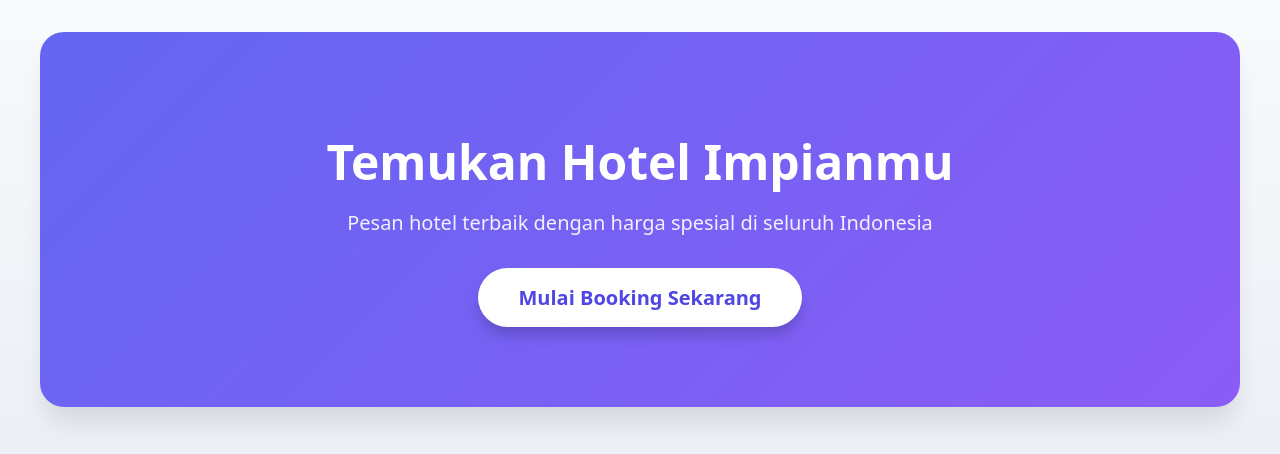
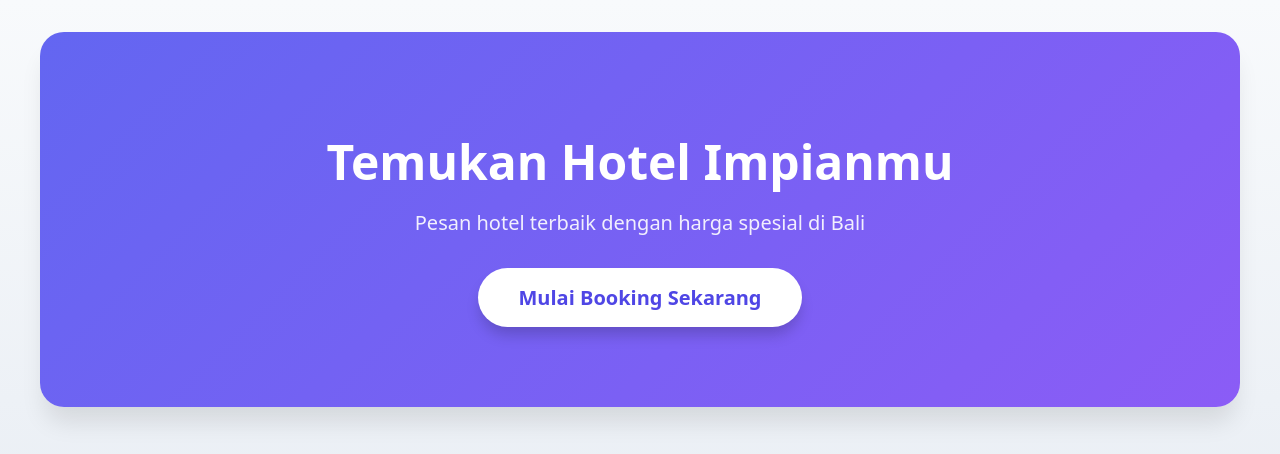
Before and after one commit to Roberthcolln/-OTA-Mini-Booking-Engine, a React (Create React App) app in the folder frontend/: page / in a window 1280 px wide. Shown: the top 454 px of the page. Built offline with nearby package versions, Linux system fonts and the light colour scheme.

Commit message:
Pesan singkat tentang perubahan

```diff
--- a/frontend/src/pages/Home.js
+++ b/frontend/src/pages/Home.js
@@ -35,7 +35,7 @@ function Home() {
                 <section style={styles.hero}>
                     <h1 style={styles.heroTitle}>Temukan Hotel Impianmu</h1>
                     <p style={styles.heroSubtitle}>
-                        Pesan hotel terbaik dengan harga spesial di seluruh Indonesia
+                        Pesan hotel terbaik dengan harga spesial di Bali
                     </p>
 
                     {/* Tombol utama ke halaman booking */}
```
